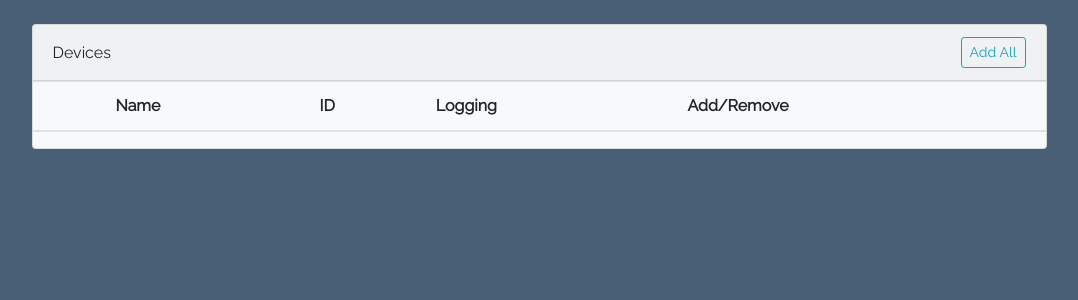
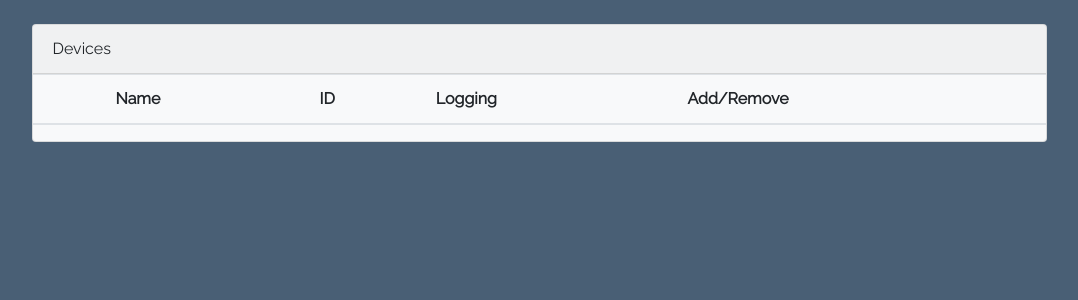
Before and after one commit to jzalger/particle-hub, a Flask app: page / in a window 1280 px wide. Shown: the part 56-356 px from the top of the page, without its empty margins (101-1179 px from the left). Run offline with Flask 2, Linux system fonts and the light colour scheme; data that the repository does not hold is empty; parts of the project's set-up code (start-up, migrations or seed data) failed here and were passed over; some libraries are stand-ins or nearby versions.

Commit message:
Javascript bug fixes

```diff
--- a/particlehub/static/particlehub.js
+++ b/particlehub/static/particlehub.js
@@ -4,18 +4,6 @@ $(document).ready(function($){
             { 'X-CSRF-TOKEN': $('meta[name="csrf-token"]').attr('content') }
         });
     update_device_table();
-
-    $("#add-unmanaged-devices").on("click", function(){
-        $.post("/add-unmanaged-devices", function(data, status){
-            update_device_table();
-        });
-    });
-
-    // Initialize log console
-    $.get("/update-console", function(data, status){
-            // Format on server side and display
-            $("#log-console").html(data);
-        })
 });
 function update_device_table() {
   $.get("/get-devices", function(data, status){
--- a/particlehub/templates/particlehub.html
+++ b/particlehub/templates/particlehub.html
@@ -60,9 +60,6 @@
             <div class="card bg-light">
                 <div class="card-header d-flex justify-content-between align-items-center">
                     Devices
-                    <span>
-                        <button class="btn btn-outline-info btn-sm" id="add-all-devices" type="button">Add All</button>
-                    </span>
                 </div>
                 <table class="table table-hover" aria-label="Table containing active devices in the account.">
                     <thead>
```
